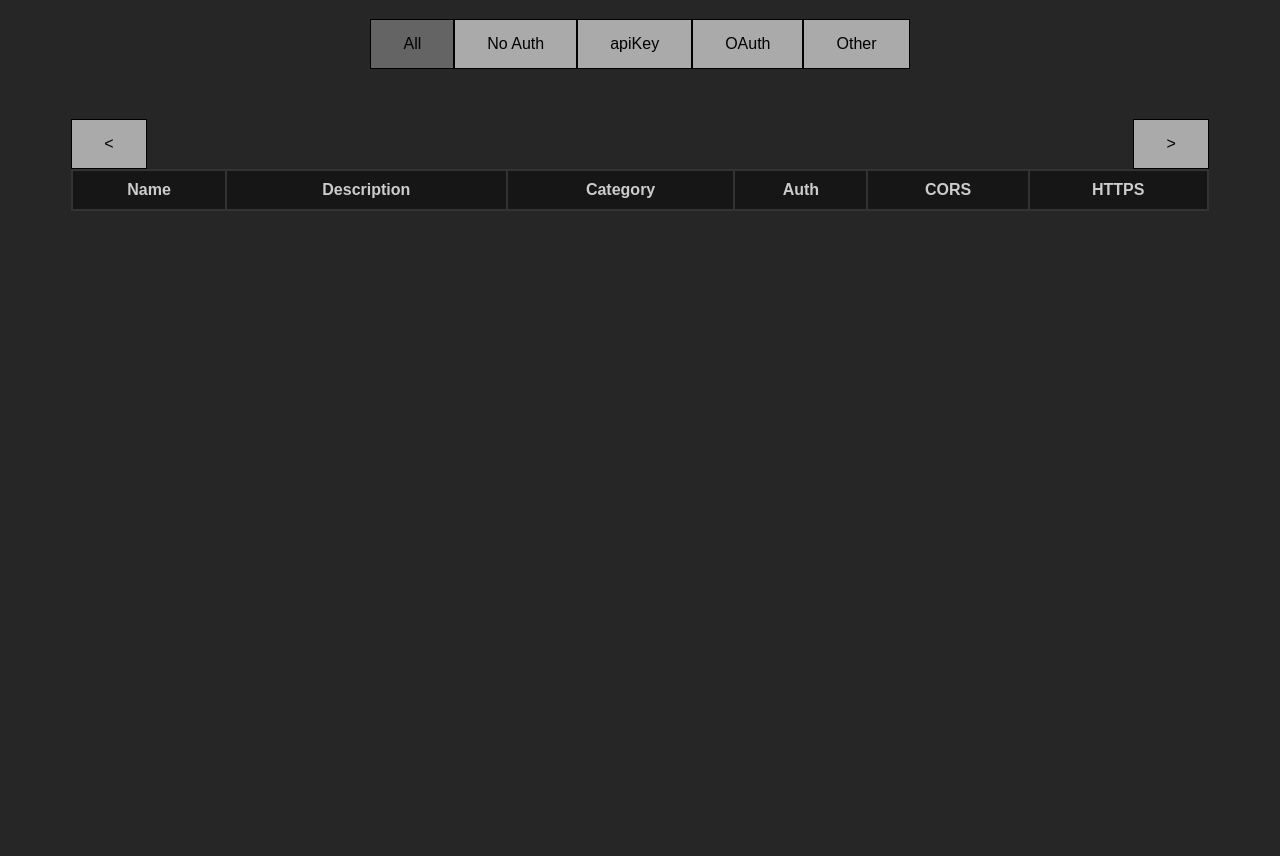
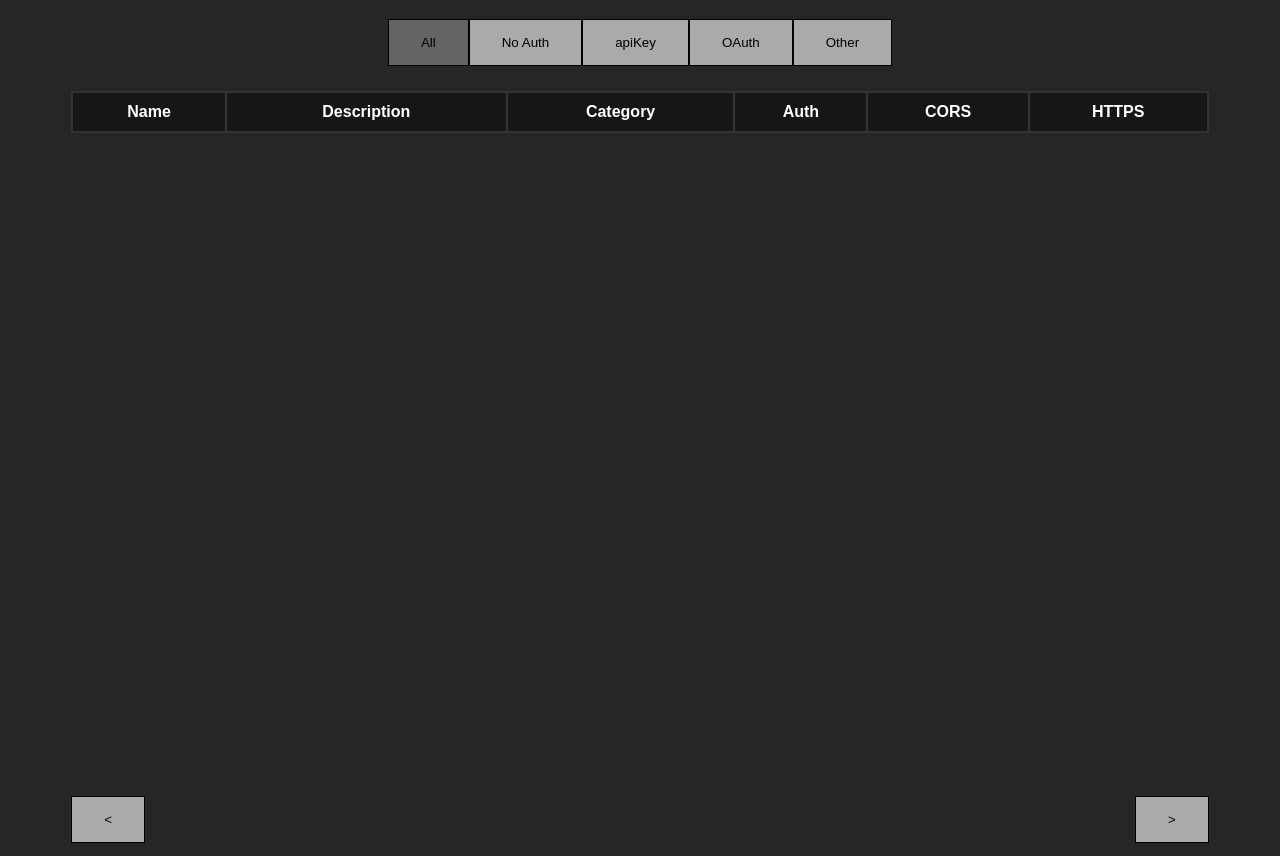
Before and after one commit to abad89/github-api-list-filterer, a plain HTML site: page index.html in a window 1280 px wide. Shown: the part 69-925 px from the top of the page. Before the commit the page ends 800 px from the top, so only its background shows below. Drawn offline with Linux system fonts and the light colour scheme; no server answers.

Commit message:
adjust table sizing/shape, move page buttons to bottom

```diff
--- a/index.html
+++ b/index.html
@@ -20,14 +20,6 @@
         <button id="other-auth-button">Other</button>
 
     </div>
-    <div id="page-buttons">
-        <div id="right page buttons">
-            <button id="prev-page-button"><</button>
-        </div>
-        <div id="left-page-buttons">
-            <button id="next-page-button">></button>
-        </div>
-    </div>
     <div id="api-table-div">
         <table>
             <thead>
@@ -43,5 +35,13 @@
             <tbody id="api-table-body"></tbody>
         </table>
     </div>
+    <div id="page-buttons">
+        <div id="right page buttons">
+            <button id="prev-page-button"><</button>
+        </div>
+        <div id="left-page-buttons">
+            <button id="next-page-button">></button>
+        </div>
+    </div>
 </body>
 </html>
--- a/index.js
+++ b/index.js
@@ -38,7 +38,7 @@ const revertPageState = (e) => {
 
 
 const addApiToTbody = (api) => {
-    tbody.innerHTML += `<tr><td><a href="${api.Link}">${api.API}</a></td><td>${api.Description}</td><td>${api.Category}</td><td>${api.Auth}</td><td>${api.Cors}</td><td>${api.HTTPS}</td></tr>`
+    tbody.innerHTML += `<tr><td class="nameTd"><a href="${api.Link}">${api.API}</a></td><td class="descTd">${api.Description}</td><td>${api.Category}</td><td>${api.Auth}</td><td>${api.Cors}</td><td>${api.HTTPS}</td></tr>`
 }
 
 const filterList = (arr) => {
--- a/styles.css
+++ b/styles.css
@@ -23,7 +23,6 @@ button {
     background-color: rgb(170, 170, 170);
     border: 1px solid black;
     padding: 15px 32px;
-    font-size: 16px;
     transition-duration: 0.3s;
     cursor: pointer;
     outline: none;
@@ -32,9 +31,7 @@ button {
 button:hover {background-color: rgb(100, 100, 100);}
 
 #page-buttons {
-    padding-top: 25px;
-    font-size: 6px;
-    /* margin: auto; */
+    padding: 5px 16px;
     width: 90%;
     display: flex;
     margin: auto;
@@ -51,6 +48,7 @@ button:hover {background-color: rgb(100, 100, 100);}
 table {
     margin: auto;
     width: 90%;
+    height: 700px;
     border-collapse: collapse;
 }
 
@@ -59,8 +57,15 @@ table td, table th {
     padding: 4px;
 }
 table th {
+    color: white;
     background-color: rgb(22, 22, 22);
     height: 30px;
+}
+
+tr {
+    overflow: hidden;
+    white-space: nowrap;
+    text-overflow: ellipsis;
 }
 
 table tr:nth-child(even) {background-color: rgb(18, 18, 18);}
```
